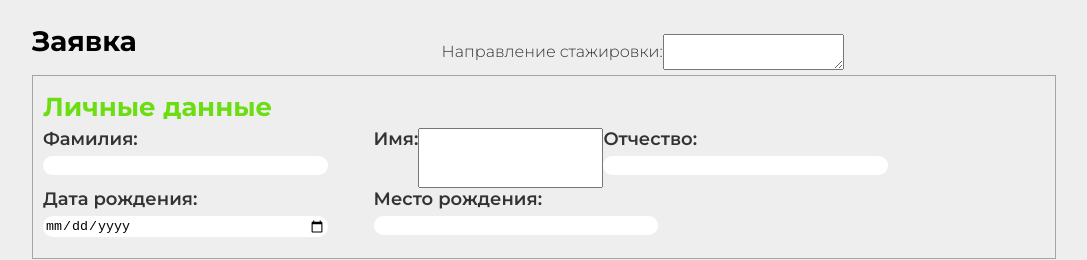
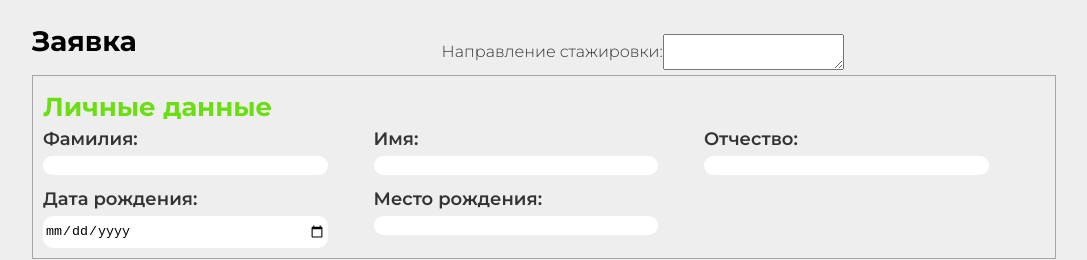
Before and after one commit to lee-serz/test, a React (Vite) app in the folder center-invest/: page /form in a window 1280 px wide. Shown: the top 260 px of the page, without its empty margins (96-1183 px from the left). Built offline with nearby package versions, Linux system fonts and the light colour scheme; no server answers.

Commit message:
fix test page

```diff
--- a/center-invest/src/assets/pages/Admin/Admin.module.css
+++ b/center-invest/src/assets/pages/Admin/Admin.module.css
@@ -65,3 +65,14 @@
     border: 2px solid rgba(112, 238, 13, 0.68);
     border-top: none;
   }
+
+
+  @media screen and (max-width: 550px) {
+
+    .item {
+      width: 90%;
+      font-weight: 600;
+      font-size: 14px;
+      padding: 10px;
+    }
+  }
--- a/center-invest/src/assets/pages/Form/Form.jsx
+++ b/center-invest/src/assets/pages/Form/Form.jsx
@@ -61,10 +61,10 @@ const Form = () => {
                     <label htmlFor="lastName">Фамилия:</label>
                     <input type="text" id="lastName" name="lastName" value={formData.lastName} onChange={handleInputChange} required /><br /><br />
                     </div>
-
-                    <label htmlFor="firstName">Имя:</label>
-                    <input type="text" id="firstName" name="firstName" value={formData.firstName} onChange={handleInputChange} required /><br /><br />
-
+                    <div className={styles.blank}>
+                        <label htmlFor="firstName">Имя:</label>
+                        <input type="text" id="firstName" name="firstName" value={formData.firstName} onChange={handleInputChange} required /><br /><br />
+                    </div>
                     <div className={styles.blank}>
                         <label htmlFor="patronymic">Отчество:</label>
                         <input type="text" id="patronymic" name="patronymic" value={formData.patronymic} onChange={handleInputChange} /><br /><br />
@@ -72,7 +72,7 @@ const Form = () => {
 
                     <div className={styles.blank}>
                         <label htmlFor="dateOfBirth">Дата рождения:</label>
-                        <input type="date" id="dateOfBirth" name="dateOfBirth" value={formData.dateOfBirth} onChange={handleInputChange} required /><br /><br />
+                        <input type="date" id="dateOfBirth" name="dateOfBirth" value={formData.dateOfBirth} onChange={handleInputChange} required />
                     </div>
                     <div className={styles.blank}>
                         <label htmlFor="placeOfBirth">Место рождения:</label>
--- a/center-invest/src/assets/pages/Form/form.module.css
+++ b/center-invest/src/assets/pages/Form/form.module.css
@@ -43,7 +43,7 @@
 .blank input {
     margin-top: 5px;
     width: 100%;
-    height: 25px;
+    height: 35px;
     border: none;
     border-radius: 10px;
     padding: 2px;
```
